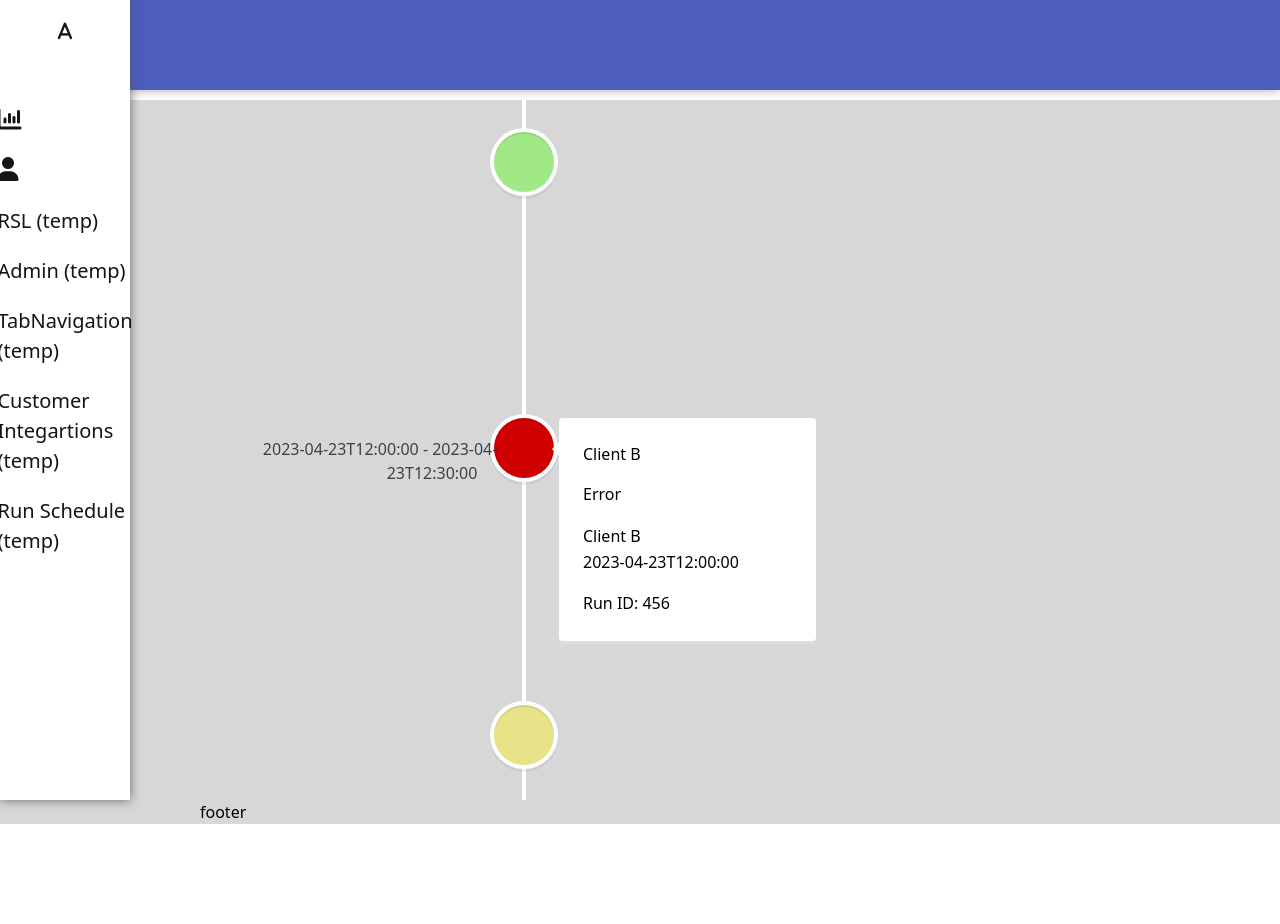
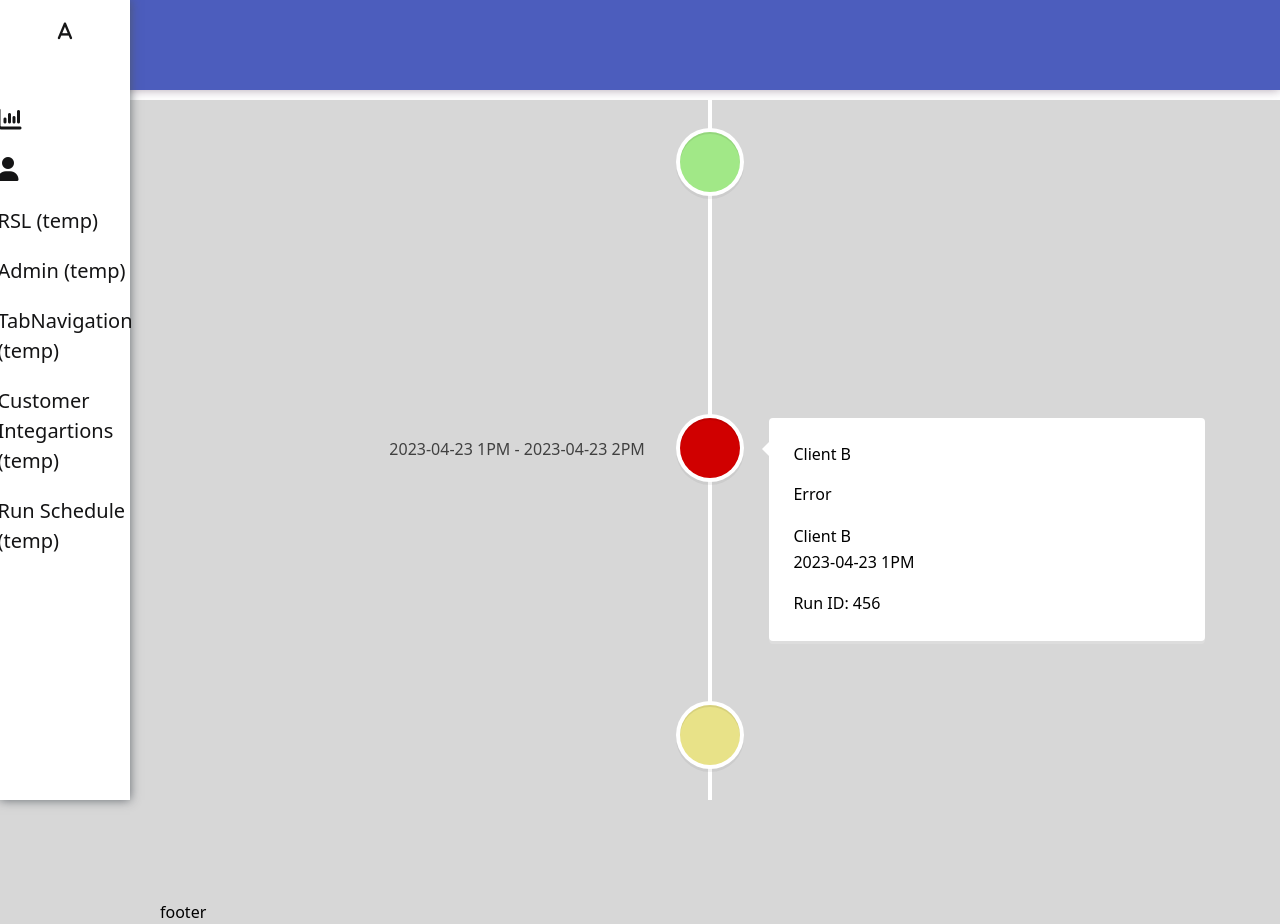
Before and after one commit to kaidawe/AgilitekProject, a React (Vite) app in the folder data-viz/frontend/: page /timeline in a window 1280 px wide. Before the commit the page ends 824 px from the top, so only its background shows below. Built offline with nearby package versions, Linux system fonts and the light colour scheme.

Commit message:
tony helping with mui timeline element

```diff
--- a/data-viz/frontend/src/SingleComponents/Integrations.jsx
+++ b/data-viz/frontend/src/SingleComponents/Integrations.jsx
@@ -127,7 +127,7 @@ const handleStatusFilter = (status) => {
 </div>
 </div>
 {/* listing all the integration of rsl customer  */}
-    <div className=" overflow-auto relative">
+    <div style={{ height: '700px', overflowY: 'scroll' }} className="overflow-auto relative">
 
     <table className="table-fixed border-x border-b w-full divide-y divide-gray-200">
 
--- /dev/null
+++ b/data-viz/frontend/src/SingleComponents/MuiTimeline.jsx
@@ -0,0 +1,156 @@
+import * as React from 'react';
+
+import { Timeline } from '@mui/lab';
+import TimelineItem from '@mui/lab/TimelineItem';
+import TimelineSeparator from '@mui/lab/TimelineSeparator';
+import TimelineConnector from '@mui/lab/TimelineConnector';
+import TimelineContent from '@mui/lab/TimelineContent';
+import TimelineOppositeContent from '@mui/lab/TimelineOppositeContent';
+import TimelineDot from '@mui/lab/TimelineDot';
+import FastfoodIcon from '@mui/icons-material/Fastfood';
+import LaptopMacIcon from '@mui/icons-material/LaptopMac';
+import HotelIcon from '@mui/icons-material/Hotel';
+import RepeatIcon from '@mui/icons-material/Repeat';
+import Typography from '@mui/material/Typography';
+
+
+
+const logs = [
+  {
+    clientName: "Client A",
+    message: "Success",
+    startTime: "2023-04-23 12PM",
+    endTime: "2023-04-23 1PM",
+    runId: "123",
+  },
+  {
+    clientName: "Client B",
+    message: "Error",
+    startTime: "2023-04-23 1PM",
+    endTime: "2023-04-23 2PM",
+    runId: "456",
+    lastMessage: "Failed to connect to server",
+  },
+  {
+    clientName: "Client C",
+    message: "In progress",
+    startTime: "2023-04-23T14:00:00",
+    runId: "789",
+  },
+  {
+    clientName: "Client D",
+    message: "In progress",
+    startTime: "2023-04-23 8AM",
+    runId: "7899",
+  },
+  {
+    clientName: "Client E",
+    message: "Error",
+    startTime: "2023-04-23 4AM",
+    endTime: "2023-04-23 2AM",
+    runId: "455",
+    lastMessage: "Failed to connect to server",
+  },
+  {
+    clientName: "Client A",
+    message: "Success",
+    startTime: "2023-04-23 1AM",
+    endTime: "2023-04-23 12PM",
+    runId: "133",
+  },
+];
+
+
+export default function CustomizedTimeline() {
+  return (
+
+    <Timeline position="alternate">
+
+      {logs.map((log, index) => (
+      <>
+
+      <TimelineItem>
+        <TimelineOppositeContent
+          sx={{ m: 'auto 0' }}
+          align="right"
+          variant="body2"
+          color="text.secondary"
+        >
+          {log.startTime}
+        </TimelineOppositeContent>
+
+        <TimelineSeparator>
+          <TimelineConnector />
+          <TimelineDot>
+            <FastfoodIcon />
+          </TimelineDot>
+          <TimelineConnector />
+        </TimelineSeparator>
+
+        <TimelineContent sx={{ py: '12px', px: 2 }}>
+          <Typography variant="h6" component="span">
+            {log.clientName}
+          </Typography>
+          <Typography>{log.message}</Typography>
+
+        </TimelineContent>
+      </TimelineItem>
+      <TimelineItem>
+        <TimelineOppositeContent
+          sx={{ m: 'auto 0' }}
+          variant="body2"
+          color="text.secondary"
+        >
+          10:00 am
+        </TimelineOppositeContent>
+        <TimelineSeparator>
+          <TimelineConnector />
+          <TimelineDot color="primary">
+            <LaptopMacIcon />
+          </TimelineDot>
+          <TimelineConnector />
+        </TimelineSeparator>
+        <TimelineContent sx={{ py: '12px', px: 2 }}>
+          <Typography variant="h6" component="span">
+            Code
+          </Typography>
+          <Typography>Because it&apos;s awesome!</Typography>
+        </TimelineContent>
+      </TimelineItem>
+      <TimelineItem>
+        <TimelineSeparator>
+          <TimelineConnector />
+          <TimelineDot color="primary" variant="outlined">
+            <HotelIcon />
+          </TimelineDot>
+          <TimelineConnector sx={{ bgcolor: 'secondary.main' }} />
+        </TimelineSeparator>
+        <TimelineContent sx={{ py: '12px', px: 2 }}>
+          <Typography variant="h6" component="span">
+            Sleep
+          </Typography>
+          <Typography>Because you need rest</Typography>
+        </TimelineContent>
+      </TimelineItem>
+      <TimelineItem>
+        <TimelineSeparator>
+          <TimelineConnector sx={{ bgcolor: 'secondary.main' }} />
+          <TimelineDot color="secondary">
+            <RepeatIcon />
+          </TimelineDot>
+          <TimelineConnector />
+        </TimelineSeparator>
+        <TimelineContent sx={{ py: '12px', px: 2 }}>
+          <Typography variant="h6" component="span">
+            Repeat
+          </Typography>
+          <Typography>Because this is the life you love!</Typography>
+        </TimelineContent>
+      </TimelineItem>
+
+      </>
+    ))}
+
+    </Timeline>
+  );
+}
--- a/data-viz/frontend/src/SingleComponents/Timeline.jsx
+++ b/data-viz/frontend/src/SingleComponents/Timeline.jsx
@@ -7,15 +7,15 @@ const logs = [
   {
     clientName: "Client A",
     message: "Success",
-    startTime: "2023-04-23T10:00:00",
-    endTime: "2023-04-23T11:00:00",
+    startTime: "2023-04-23 12PM",
+    endTime: "2023-04-23 1PM",
     runId: "123",
   },
   {
     clientName: "Client B",
     message: "Error",
-    startTime: "2023-04-23T12:00:00",
-    endTime: "2023-04-23T12:30:00",
+    startTime: "2023-04-23 1PM",
+    endTime: "2023-04-23 2PM",
     runId: "456",
     lastMessage: "Failed to connect to server",
   },
@@ -28,14 +28,14 @@ const logs = [
   {
     clientName: "Client D",
     message: "In progress",
-    startTime: "2023-04-23T14:00:00",
+    startTime: "2023-04-23 8AM",
     runId: "7899",
   },
   {
     clientName: "Client E",
     message: "Error",
-    startTime: "2023-04-23T12:00:00",
-    endTime: "2023-04-23T12:30:00",
+    startTime: "2023-04-23 4AM",
+    endTime: "2023-04-23 2AM",
     runId: "455",
     lastMessage: "Failed to connect to server",
   },
@@ -63,7 +63,7 @@ const getIconClassName = (message) => {
 
   export default function Timeline() {
     return (
-      <div style={{ height: '700px', maxWidth: '60%', overflowY: 'scroll' }}>
+      <div style={{ height: '700px', maxWidth: '100%', overflowY: 'scroll' }}>
         <VerticalTimeline>
           {logs.map((log, index) => (
             <VerticalTimelineElement
--- a/data-viz/frontend/src/pages/UserDash.jsx
+++ b/data-viz/frontend/src/pages/UserDash.jsx
@@ -1,14 +1,29 @@
 import { Link } from "react-router-dom";
 import React from "react";
+import "../styles/UserDash.css";
+
+import RunSchedule from "../SingleComponents/RunSchedule";
+import TabNavigation from "../SingleComponents/TabNavigation";
+import Timeline from "../SingleComponents/Timeline";
+import Integrations from "../SingleComponents/Integrations";
 
 export const UserDash = () => {
 
   return (
-    <section>
-    <h1>User </h1>
+  <section className="user-dash-container">
+    <div className="tab-navigation-container">
+        <TabNavigation />
+      </div>
+      <br></br>
+      <div className="timeline-container">
+        <Timeline />
+      </div>
+      <br></br>
+      <div className="integrations-container">
+        <Integrations />
+      </div>
+  </section>
 
-    <p>Go to <Link to="/admin">Admin</Link> page.</p>
-    </section>
   );
 
 };
--- a/data-viz/frontend/src/router/AppRouter.jsx
+++ b/data-viz/frontend/src/router/AppRouter.jsx
@@ -17,6 +17,9 @@ import TabNavigation from '../SingleComponents/TabNavigation'
 import Integrations from '../SingleComponents/Integrations'
 import Timeline from '../SingleComponents/Timeline'
 import RunSchedule from '../SingleComponents/RunSchedule'
+import MuiTimeline from '../SingleComponents/MuiTimeline'
+
+
 // import { GlobalProvider } from "../context/GlobalState";
 // not being used atm
 
@@ -36,6 +39,7 @@ function AppRouter() {
           <Route path="/integrations" exact element={<Integrations />} />
           <Route path="/timeline" exact element={<Timeline />} />
           <Route path="/runschedule" exact element={<RunSchedule />} />
+          {/* <Route path="/muitimeline" element={<MuiTimeline />} /> */}
           <Route path="*" element={<PageNotFound />} />
         </Routes>
       </main>
--- a/data-viz/frontend/src/styles/App.css
+++ b/data-viz/frontend/src/styles/App.css
@@ -4,6 +4,12 @@
 
 
 main, footer {
-    padding-left: 200px;
+    padding-left: 160px;
     background-color: rgb(215, 215, 215);
+    padding-right: 20px;
   }
+
+  main {
+    min-height: 100vh;
+    margin: 0;
+  }
--- /dev/null
+++ b/data-viz/frontend/src/styles/UserDash.css
@@ -0,0 +1,26 @@
+
+
+  .user-dash-container {
+    display: flex;
+    flex-wrap: wrap;
+    justify-content: space-between;
+    align-items: flex-start;
+    padding-top: 60px; /* adjust as needed to prevent content from being hidden under the header */
+  }
+
+  .tab-navigation-container{
+    flex-basis: 100%;
+    margin-bottom: 20px;
+  }
+
+  .timeline-container {
+    flex-basis: 100%;
+    margin-right: 2%;
+  }
+
+  .integrations-container {
+    flex-basis: 100%;
+    margin-top: 40px;
+    height: 400px;
+
+  }
```
Also changed, not shown: data-viz/frontend/package.json (+9 -1 lines), 1 other file (tests, documents, lock files or other folders).
